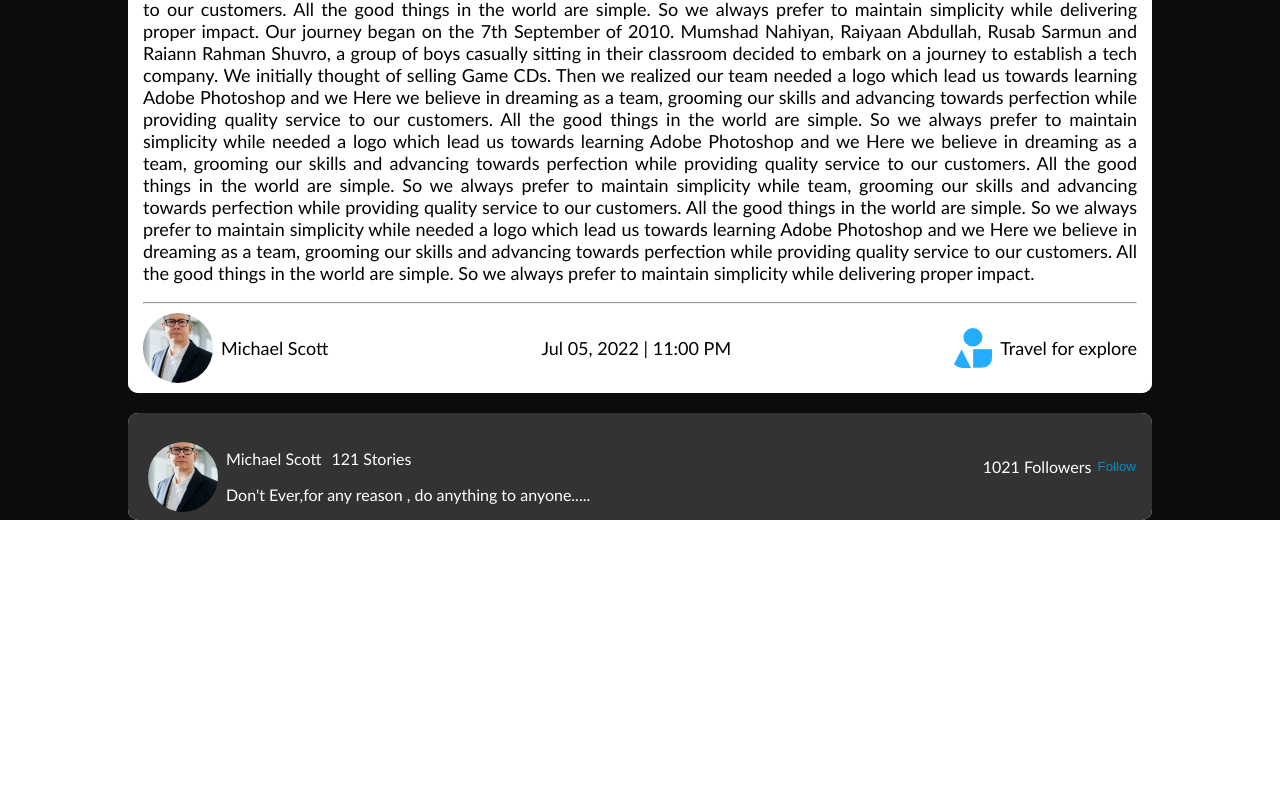
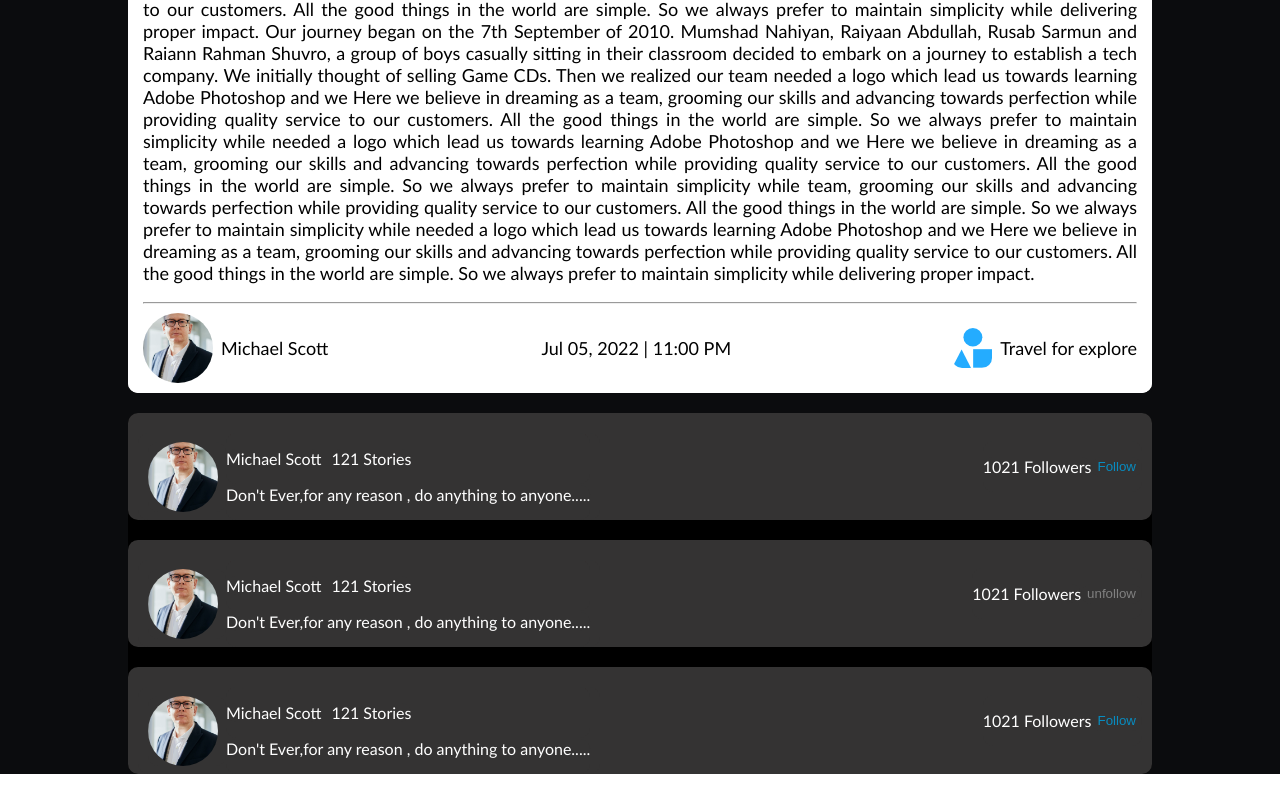
Before and after one commit to shihabsararrafid/front-end-task, a React (Create React App) app: page / in a window 1280 px wide. Shown: the part 1237-2041 px from the top of the page. Before the commit the page ends 1787 px from the top, so only its background shows below. Built offline with nearby package versions, Linux system fonts and the light colour scheme.

Commit message:
authors profile added in the dom

```diff
--- a/src/Components/AuthorProfile/AuhtorProfile.css
+++ b/src/Components/AuthorProfile/AuhtorProfile.css
@@ -37,3 +37,7 @@
     border: none;
     color: rgb(8, 140, 192);
 }
+.unfollow{
+    color: gray !important
+    ;
+}
--- a/src/Components/AuthorProfile/AuthorProfile.js
+++ b/src/Components/AuthorProfile/AuthorProfile.js
@@ -1,7 +1,7 @@
 import React from 'react';
 import authotImage from './../../Images/author.jpg';
 import './AuhtorProfile.css'
-const AuthorProfile = () => {
+const AuthorProfile = ({unfollow}) => {
     return (
         <div className='authorProfile'>
             <div className='authorProfile'>
@@ -23,7 +23,10 @@ const AuthorProfile = () => {
             </div>
             <div className='div-3'>
             <p>1021 Followers</p>
-            <button className='btn'>Follow</button>
+            {
+                unfollow? <button disabled className='btn unfollow'>unfollow</button>: <button className='btn'>Follow</button>
+            }
+
         </div>
             </div>
 
--- a/src/Components/Body/Body.css
+++ b/src/Components/Body/Body.css
@@ -20,7 +20,9 @@ background-color: white;
     margin-bottom: 30px;
 
 }
-
+.authorsProfile{
+    background-color: black !important;
+}
 .shortStory_1{
     background-color: white;
     margin-bottom: 30px;
--- a/src/Components/Body/Body.js
+++ b/src/Components/Body/Body.js
@@ -19,8 +19,10 @@ const Body = () => {
             <div className="shortStory_withoutCover">
                 <ShortStory></ShortStory>
             </div>
-            <div>
-                <AuthorProfile></AuthorProfile>
+            <div className='authorsProfile'>
+                <AuthorProfile unfollow={false}></AuthorProfile>
+                <AuthorProfile unfollow={true}></AuthorProfile>
+                <AuthorProfile unfollow={false}></AuthorProfile>
             </div>
 
 
```
